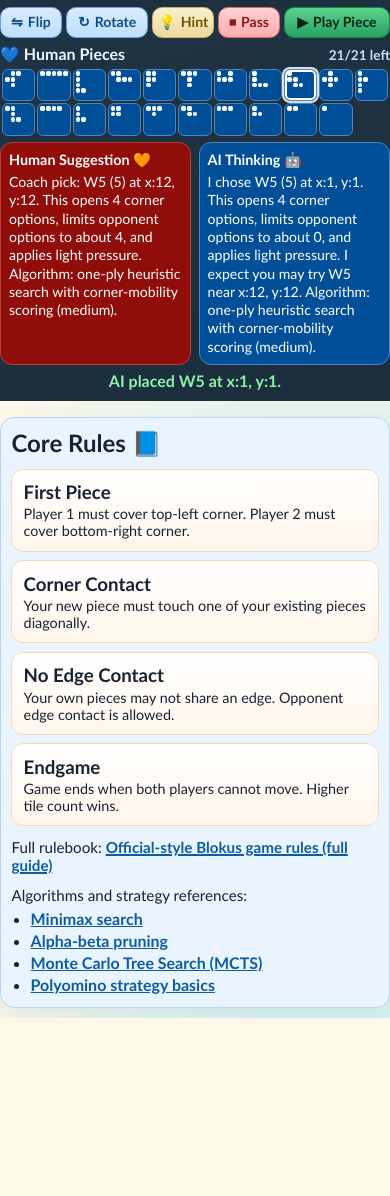
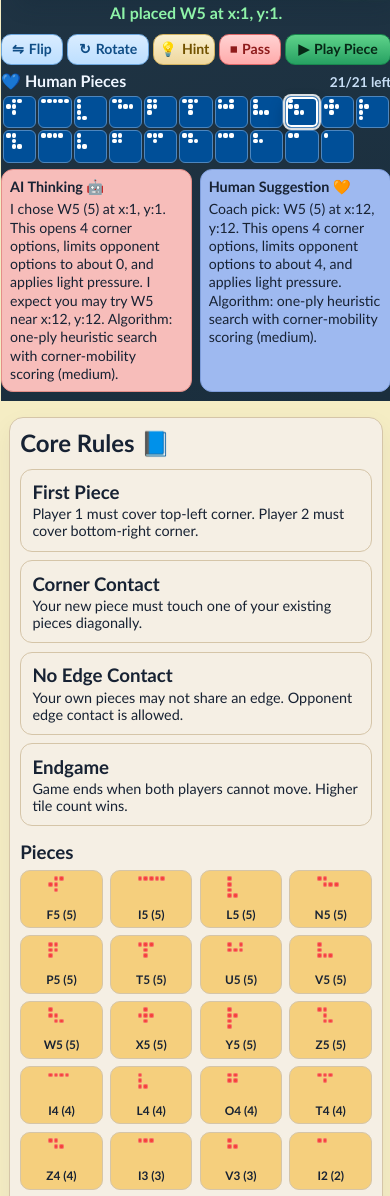
Before and after one commit to manudathg/blokus-coach-mobile, a website: page index.html in a window 390 px wide. Shown: the part 804-2000 px from the top of the page. Before the commit the page ends 1822 px from the top, so only its background shows below. Drawn offline with Linux system fonts and the light colour scheme.

Commit message:
Refine mobile UI palette, pieces reference, and app naming

```diff
--- a/app.js
+++ b/app.js
@@ -53,6 +53,8 @@ const reasoningHumanTitleEl = document.getElementById("reasoning-human-title");
 const reasoningAiTitleEl = document.getElementById("reasoning-ai-title");
 const reasoningHumanMobileEl = document.getElementById("reasoning-human-mobile");
 const reasoningAiMobileEl = document.getElementById("reasoning-ai-mobile");
+const reasoningGridMobileEl = document.querySelector(".reasoning-grid-mobile");
+const piecesReferenceEl = document.getElementById("pieces-reference");
 const feedbackEl = document.getElementById("feedback");
 const turnIndicatorEl = document.getElementById("turn-indicator");
 const modeSelectEl = document.getElementById("mode-select");
@@ -526,6 +528,42 @@ function renderInlineRemainingPieces(player, targetEl) {
   }
 }
 
+function renderPiecesReference() {
+  if (!piecesReferenceEl) {
+    return;
+  }
+  piecesReferenceEl.innerHTML = "";
+
+  const ordered = [...pieces].sort((a, b) => b.cells.length - a.cells.length || a.id.localeCompare(b.id));
+  for (const piece of ordered) {
+    const card = document.createElement("article");
+    card.className = "piece-ref-card";
+
+    const shapeEl = document.createElement("span");
+    shapeEl.className = "piece-shape";
+    const normalized = normalizeCells(piece.cells.map(([x, y]) => ({ x, y })));
+    const shapeSet = new Set(normalized.map((cell) => key(cell.x, cell.y)));
+    for (let y = 0; y < 5; y += 1) {
+      for (let x = 0; x < 5; x += 1) {
+        const dot = document.createElement("span");
+        dot.className = "piece-dot";
+        if (shapeSet.has(key(x, y))) {
+          dot.classList.add("on");
+        }
+        shapeEl.appendChild(dot);
+      }
+    }
+
+    const label = document.createElement("span");
+    label.className = "piece-ref-label";
+    label.textContent = `${piece.id} (${piece.cells.length})`;
+
+    card.appendChild(shapeEl);
+    card.appendChild(label);
+    piecesReferenceEl.appendChild(card);
+  }
+}
+
 function updateTurnLabel() {
   if (!turnIndicatorEl) {
     return;
@@ -661,6 +699,9 @@ function syncUI() {
   renderBoard();
   updateScore();
   renderReasoning();
+  if (reasoningGridMobileEl) {
+    reasoningGridMobileEl.classList.toggle("ai-mode", game.mode === "ai");
+  }
 }
 
 function hasAnyLegalMove(player) {
@@ -1434,6 +1475,7 @@ function init() {
   game.playerNames[1] = (player1NameEl.value || "").trim() || "Player 1";
   game.playerNames[2] = (player2NameEl.value || "").trim() || "Human";
   game.playerNames.ai = "AI";
+  renderPiecesReference();
   setMobileView("board");
   resetGame();
   startTurn(1);
--- a/capacitor.config.json
+++ b/capacitor.config.json
@@ -1,5 +1,5 @@
 {
   "appId": "com.manudathg.cornertilescoach",
-  "appName": "Corner Tiles Coach",
+  "appName": "Block Puzzle Coach",
   "webDir": "www"
 }
--- a/index.html
+++ b/index.html
@@ -3,14 +3,14 @@
   <head>
     <meta charset="UTF-8" />
     <meta name="viewport" content="width=device-width, initial-scale=1.0, maximum-scale=1.0, user-scalable=no" />
-    <title>Corner Tiles Coach</title>
+    <title>Block Puzzle Coach</title>
     <link rel="stylesheet" href="styles.css" />
   </head>
   <body>
     <main class="app-shell">
       <header class="hero">
         <p class="eyebrow">Learn + Play + Smile</p>
-        <h1>Corner Tiles Coach 🎲✨</h1>
+        <h1>Block Puzzle Coach 🎲✨</h1>
         <p>Play full Blokus with all 21 pieces in either 2-player mode or Human vs AI mode. Great for family game night! 👨‍👩‍👧‍👦</p>
       </header>
 
@@ -78,6 +78,7 @@
                 <div id="board" class="board" aria-label="Blokus board"></div>
               </div>
             </div>
+            <p id="feedback" class="feedback" aria-live="polite"></p>
             <div id="stage-controls" class="stage-controls">
               <div class="stage-actions">
                 <button id="stage-flip-btn" type="button" class="action-possible"><span class="ico">⇋</span> Flip</button>
@@ -106,7 +107,6 @@
                 </article>
               </div>
             </section>
-            <p id="feedback" class="feedback" aria-live="polite"></p>
           </section>
 
           <aside id="player2-panel" class="player-panel p2-panel legacy-panel">
@@ -160,6 +160,8 @@
             <p>Game ends when both players cannot move. Higher tile count wins.</p>
           </article>
         </div>
+        <h3 class="pieces-heading">Pieces</h3>
+        <div id="pieces-reference" class="pieces-reference-grid"></div>
         <p class="rulebook-link">
           Full rulebook:
           <a href="https://www.ultraboardgames.com/blokus/game-rules.php" target="_blank" rel="noopener noreferrer">
--- a/styles.css
+++ b/styles.css
@@ -1,13 +1,13 @@
 :root {
-  --bg: #fff8e8;
+  --bg: #f5edc4;
   --ink: #172233;
-  --panel: #eaf4ff;
-  --p1: #900d09;
+  --panel: #f5efe4;
+  --p1: #f54238;
   --p2: #004f98;
   --good: #0f9d58;
   --bad: #c62828;
-  --box-bg: #eaf4ff;
-  --box-border: #b9d7f3;
+  --box-bg: #f5efe4;
+  --box-border: #d5c5a8;
 }
 
 * {
@@ -18,14 +18,10 @@ body {
   margin: 0;
   font-family: "Avenir Next", "Trebuchet MS", "Segoe UI", sans-serif;
   color: var(--ink);
-  background:
-    linear-gradient(180deg, #12283a 0, #1a3144 220px, rgba(26, 49, 68, 0) 360px),
-    radial-gradient(circle at 20% 40%, #ffd85f 0, transparent 35%),
-    radial-gradient(circle at 85% 85%, #9fe8ff 0, transparent 30%),
-    radial-gradient(circle at 60% 50%, #ffe5f7 0, transparent 32%),
-    var(--bg);
+  background: var(--bg);
   min-height: 100vh;
   padding-top: 50px;
+  padding-bottom: 10px;
   touch-action: manipulation;
   -webkit-text-size-adjust: 100%;
   position: relative;
@@ -58,8 +54,8 @@ body::before {
 }
 
 .hero {
-  background: linear-gradient(135deg, #d7efff, #bfe3ff);
-  color: #10314f;
+  background: var(--box-bg);
+  color: #27313b;
   border-radius: 18px;
   padding: 1.3rem 1.5rem;
   box-shadow: 0 14px 30px rgba(22, 88, 145, 0.18);
@@ -111,8 +107,8 @@ h4 {
 }
 
 .lesson-grid article {
-  background: linear-gradient(180deg, #ffffff, #fff6eb);
-  border: 1px solid #f7d8b8;
+  background: var(--box-bg);
+  border: 1px solid var(--box-border);
   border-radius: 12px;
   padding: 0.7rem;
 }
@@ -233,11 +229,11 @@ button:disabled {
   display: grid;
   grid-template-columns: repeat(14, 1fr);
   grid-template-rows: repeat(14, 1fr);
-  gap: 2px;
-  background: #00ccff;
+  gap: 1px;
+  background: #828282;
   border-radius: 12px;
   padding: 4px;
-  border: 1px solid #00ccff;
+  border: 0.5px solid #828282;
   box-shadow:
     inset 2px 2px 0 rgba(255, 255, 255, 0.25),
     inset -2px -2px 0 rgba(0, 0, 0, 0.28),
@@ -339,7 +335,7 @@ button:disabled {
 .coord-x {
   display: grid;
   grid-template-columns: repeat(14, 1fr);
-  gap: 2px;
+  gap: 1px;
   color: #d9e9f8;
   font-size: 0.73rem;
   text-align: center;
@@ -350,7 +346,7 @@ button:disabled {
 .coord-y {
   display: grid;
   grid-template-rows: repeat(14, 1fr);
-  gap: 2px;
+  gap: 1px;
   color: #d9e9f8;
   font-size: 0.73rem;
   text-align: center;
@@ -546,20 +542,63 @@ button.ghost {
 }
 
 .reasoning-card.human-card {
-  background: #900d09;
-  border-color: #b6413d;
-  color: #ffffff;
+  background: #f7bdba;
+  border-color: #e48f89;
+  color: #172233;
 }
 
 .reasoning-card.ai-card {
-  background: #004f98;
-  border-color: #4d86be;
-  color: #ffffff;
+  background: #9eb9f0;
+  border-color: #7e9ddb;
+  color: #172233;
 }
 
 .reasoning-card h3 {
   margin-bottom: 0.25rem;
   font-size: 1rem;
+}
+
+.reasoning-grid-mobile.ai-mode .reasoning-card.ai-card {
+  order: 1;
+  background: #f7bdba;
+  border-color: #e48f89;
+  color: #172233;
+}
+
+.reasoning-grid-mobile.ai-mode .reasoning-card.human-card {
+  order: 2;
+  background: #9eb9f0;
+  border-color: #7e9ddb;
+  color: #172233;
+}
+
+.pieces-heading {
+  margin: 0.9rem 0 0.45rem;
+}
+
+.pieces-reference-grid {
+  display: grid;
+  grid-template-columns: repeat(4, minmax(0, 1fr));
+  gap: 0.45rem;
+}
+
+.piece-ref-card {
+  background: #f5cf7d;
+  border: 1px solid var(--box-border);
+  border-radius: 10px;
+  padding: 0.35rem;
+  display: grid;
+  gap: 0.18rem;
+  justify-items: center;
+}
+
+.piece-ref-card .piece-shape {
+  color: var(--p1);
+}
+
+.piece-ref-label {
+  font-size: 0.74rem;
+  font-weight: 700;
 }
 
 .legacy-panel {
@@ -668,6 +707,11 @@ button.ghost {
     padding: 0.9rem 1rem;
   }
 
+  .mode-panel,
+  .lessons {
+    margin-inline: 0.55rem;
+  }
+
   .hero h1 {
     font-size: 1.55rem;
   }
@@ -742,8 +786,8 @@ button.ghost {
 
   .board {
     border-radius: 8px;
-    border-width: 1px;
-    padding: 2px;
+    border-width: 0.5px;
+    padding: 1px;
     box-shadow:
       inset 1px 1px 0 rgba(255, 255, 255, 0.18),
       0 8px 20px rgba(14, 36, 52, 0.25);
--- a/www/styles.css
+++ b/www/styles.css
@@ -1,13 +1,13 @@
 :root {
-  --bg: #fff8e8;
+  --bg: #f5edc4;
   --ink: #172233;
-  --panel: #eaf4ff;
-  --p1: #900d09;
+  --panel: #f5efe4;
+  --p1: #f54238;
   --p2: #004f98;
   --good: #0f9d58;
   --bad: #c62828;
-  --box-bg: #eaf4ff;
-  --box-border: #b9d7f3;
+  --box-bg: #f5efe4;
+  --box-border: #d5c5a8;
 }
 
 * {
@@ -18,14 +18,10 @@ body {
   margin: 0;
   font-family: "Avenir Next", "Trebuchet MS", "Segoe UI", sans-serif;
   color: var(--ink);
-  background:
-    linear-gradient(180deg, #12283a 0, #1a3144 220px, rgba(26, 49, 68, 0) 360px),
-    radial-gradient(circle at 20% 40%, #ffd85f 0, transparent 35%),
-    radial-gradient(circle at 85% 85%, #9fe8ff 0, transparent 30%),
-    radial-gradient(circle at 60% 50%, #ffe5f7 0, transparent 32%),
-    var(--bg);
+  background: var(--bg);
   min-height: 100vh;
   padding-top: 50px;
+  padding-bottom: 10px;
   touch-action: manipulation;
   -webkit-text-size-adjust: 100%;
   position: relative;
@@ -58,8 +54,8 @@ body::before {
 }
 
 .hero {
-  background: linear-gradient(135deg, #d7efff, #bfe3ff);
-  color: #10314f;
+  background: var(--box-bg);
+  color: #27313b;
   border-radius: 18px;
   padding: 1.3rem 1.5rem;
   box-shadow: 0 14px 30px rgba(22, 88, 145, 0.18);
@@ -111,8 +107,8 @@ h4 {
 }
 
 .lesson-grid article {
-  background: linear-gradient(180deg, #ffffff, #fff6eb);
-  border: 1px solid #f7d8b8;
+  background: var(--box-bg);
+  border: 1px solid var(--box-border);
   border-radius: 12px;
   padding: 0.7rem;
 }
@@ -233,11 +229,11 @@ button:disabled {
   display: grid;
   grid-template-columns: repeat(14, 1fr);
   grid-template-rows: repeat(14, 1fr);
-  gap: 2px;
-  background: #00ccff;
+  gap: 1px;
+  background: #828282;
   border-radius: 12px;
   padding: 4px;
-  border: 1px solid #00ccff;
+  border: 0.5px solid #828282;
   box-shadow:
     inset 2px 2px 0 rgba(255, 255, 255, 0.25),
     inset -2px -2px 0 rgba(0, 0, 0, 0.28),
@@ -339,7 +335,7 @@ button:disabled {
 .coord-x {
   display: grid;
   grid-template-columns: repeat(14, 1fr);
-  gap: 2px;
+  gap: 1px;
   color: #d9e9f8;
   font-size: 0.73rem;
   text-align: center;
@@ -350,7 +346,7 @@ button:disabled {
 .coord-y {
   display: grid;
   grid-template-rows: repeat(14, 1fr);
-  gap: 2px;
+  gap: 1px;
   color: #d9e9f8;
   font-size: 0.73rem;
   text-align: center;
@@ -546,20 +542,63 @@ button.ghost {
 }
 
 .reasoning-card.human-card {
-  background: #900d09;
-  border-color: #b6413d;
-  color: #ffffff;
+  background: #f7bdba;
+  border-color: #e48f89;
+  color: #172233;
 }
 
 .reasoning-card.ai-card {
-  background: #004f98;
-  border-color: #4d86be;
-  color: #ffffff;
+  background: #9eb9f0;
+  border-color: #7e9ddb;
+  color: #172233;
 }
 
 .reasoning-card h3 {
   margin-bottom: 0.25rem;
   font-size: 1rem;
+}
+
+.reasoning-grid-mobile.ai-mode .reasoning-card.ai-card {
+  order: 1;
+  background: #f7bdba;
+  border-color: #e48f89;
+  color: #172233;
+}
+
+.reasoning-grid-mobile.ai-mode .reasoning-card.human-card {
+  order: 2;
+  background: #9eb9f0;
+  border-color: #7e9ddb;
+  color: #172233;
+}
+
+.pieces-heading {
+  margin: 0.9rem 0 0.45rem;
+}
+
+.pieces-reference-grid {
+  display: grid;
+  grid-template-columns: repeat(4, minmax(0, 1fr));
+  gap: 0.45rem;
+}
+
+.piece-ref-card {
+  background: #f5cf7d;
+  border: 1px solid var(--box-border);
+  border-radius: 10px;
+  padding: 0.35rem;
+  display: grid;
+  gap: 0.18rem;
+  justify-items: center;
+}
+
+.piece-ref-card .piece-shape {
+  color: var(--p1);
+}
+
+.piece-ref-label {
+  font-size: 0.74rem;
+  font-weight: 700;
 }
 
 .legacy-panel {
@@ -668,6 +707,11 @@ button.ghost {
     padding: 0.9rem 1rem;
   }
 
+  .mode-panel,
+  .lessons {
+    margin-inline: 0.55rem;
+  }
+
   .hero h1 {
     font-size: 1.55rem;
   }
@@ -742,8 +786,8 @@ button.ghost {
 
   .board {
     border-radius: 8px;
-    border-width: 1px;
-    padding: 2px;
+    border-width: 0.5px;
+    padding: 1px;
     box-shadow:
       inset 1px 1px 0 rgba(255, 255, 255, 0.18),
       0 8px 20px rgba(14, 36, 52, 0.25);
```
Also changed, not shown: www/app.js (+42 -0 lines), www/index.html (+5 -3 lines), 1 other file.
